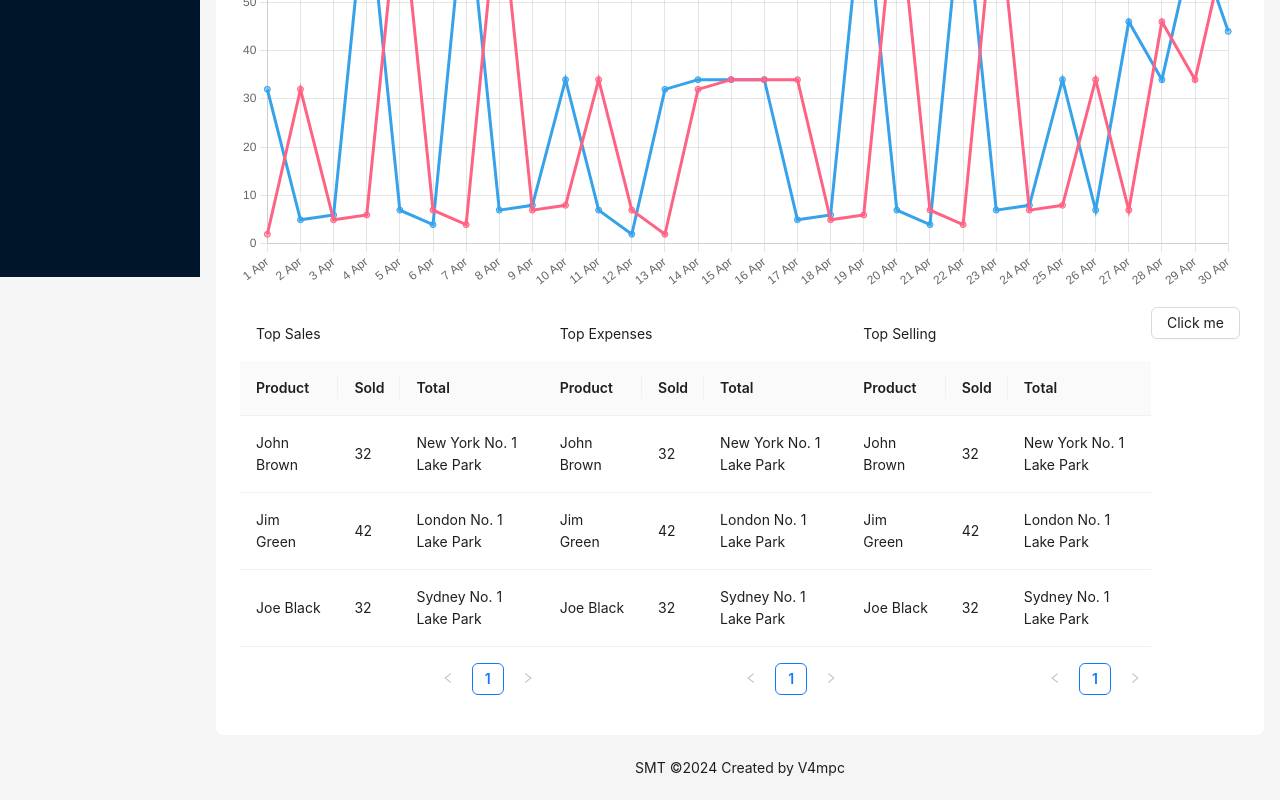
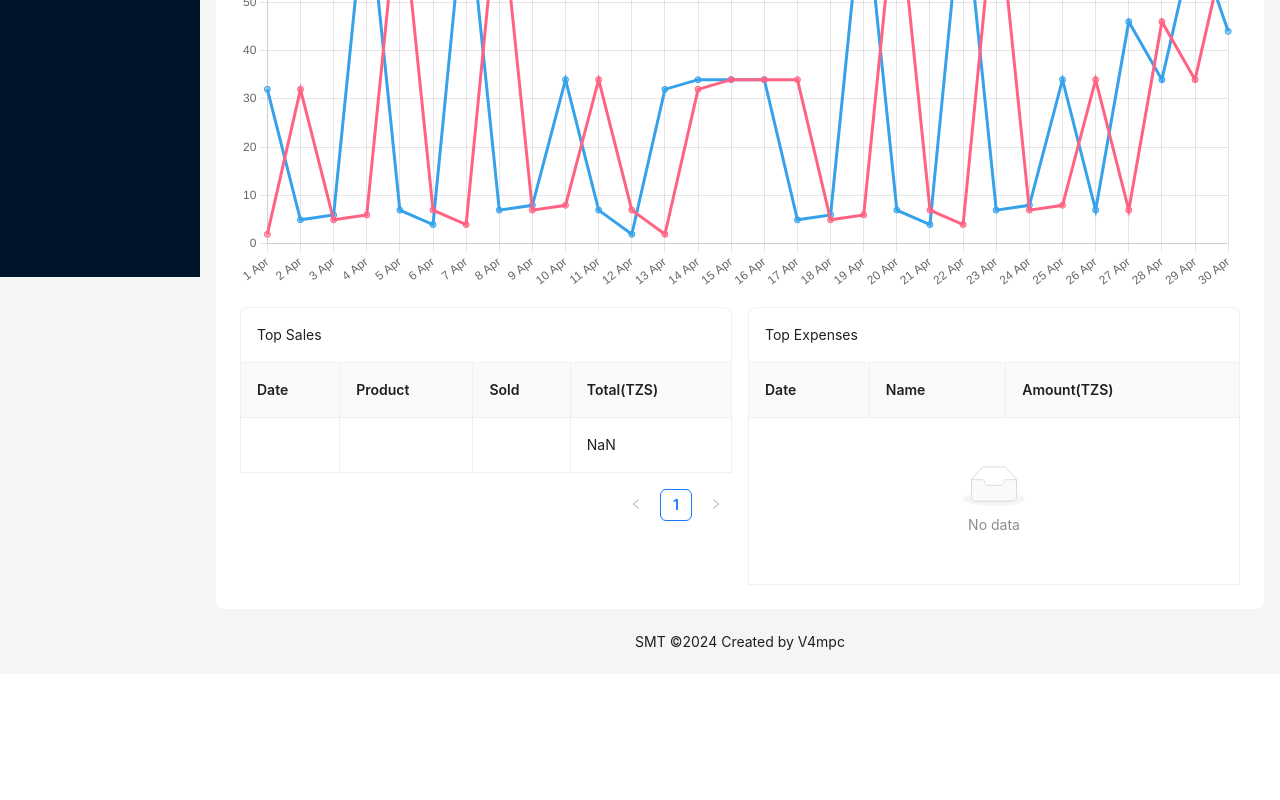
Before and after one commit to v4mpc/smt-ui, a React (Vite) app: page /dashboard in a window 1280 px wide. Shown: the part 523-1323 px from the top of the page. After the commit the page ends 1197 px from the top, so only its background shows below. Built offline with nearby package versions, Linux system fonts and the light colour scheme; data requests are answered from the project's data file.

Commit message:
dashboard fixes

```diff
--- a/src/pages/Dashboard.jsx
+++ b/src/pages/Dashboard.jsx
@@ -13,6 +13,7 @@ import { Line } from "react-chartjs-2";
 import { useDashboard } from "../hooks/useDashboard.jsx";
 import useNotification from "../hooks/useNotification.jsx";
 import Loader from "../components/Loader.jsx";
+import ThousandSeparator from "../components/ThousandSeparator.jsx";
 
 ChartJS.register(
   CategoryScale,
@@ -39,45 +40,58 @@ const options = {
 };
 
 const columns = [
+
   {
+    title: "Date",
+    dataIndex: "createdAt",
+    key:"createdAt"
+  },
+    {
     title: "Product",
-    dataIndex: "product",
+    dataIndex: "productName",
+    key:"productName"
   },
   {
     title: "Sold",
-    dataIndex: "sold",
+    dataIndex: "quantity",
+    key:"quantity"
   },
   {
-    title: "Total",
+    title: "Total(TZS)",
     dataIndex: "total",
+    key:"total",
+    render:(_,record)=>(<ThousandSeparator value={record.quantity*record.salePrice}/>)
   },
 ];
-const tableData = [
+
+
+
+const expensesColumn = [
+
   {
-    key: "1",
-    product: "John Brown",
-    sold: 32,
-    total: "New York No. 1 Lake Park",
+    title: "Date",
+    dataIndex: "createdAt",
+    key:"createdAt"
   },
   {
-    key: "2",
-    product: "Jim Green",
-    sold: 42,
-    total: "London No. 1 Lake Park",
+    title: "Name",
+    dataIndex: "name",
+    key:"name"
   },
   {
-    key: "3",
-    product: "Joe Black",
-    sold: 32,
-    total: "Sydney No. 1 Lake Park",
+    title: "Amount(TZS)",
+    dataIndex: "amount",
+    key:"amount",
+    render:(_,record)=>(<ThousandSeparator value={record.amount}/>)
+
   },
 ];
+
 
 export default function Dashboard() {
   const [dashboardData, isLoading, chartData, selectedMonth, setSelectedMonth] =
     useDashboard();
   const [openNotificationWithIcon, contextHolder] = useNotification();
-  // if (isLoading) return <Loader/>;
   return (
     <Flex gap="middle" vertical>
       <Flex justify="space-between">
@@ -97,7 +111,7 @@ export default function Dashboard() {
         <Loader />
       ) : (
         <>
-          <Flex vertical>
+          <Flex vertical gap="large">
             <Flex justify="space-between">
               <Statistic
                 title="Total Sales"
@@ -125,28 +139,24 @@ export default function Dashboard() {
           <Flex vertical>
             <Line options={options} data={chartData} />
           </Flex>
-          <Flex vertical={false} justify="space-between">
+          <Flex vertical={false} gap="middle">
             <Table
               title={() => "Top Sales"}
               columns={columns}
-              dataSource={tableData}
+              bordered={true}
+              dataSource={dashboardData?.topSales}
+              style={{width:"50%"}}
             />
             <Table
               title={() => "Top Expenses"}
-              columns={columns}
-              dataSource={tableData}
+              columns={expensesColumn}
+              bordered={true}
+              style={{
+                width:"50%",
+
+            }}
+              dataSource={dashboardData?.topExpenses}
             />
-            <Table
-              title={() => "Top Selling"}
-              columns={columns}
-              dataSource={tableData}
-            />
-
-            <Button
-              onClick={() => openNotificationWithIcon("info", "dg", "sfsdf")}
-            >
-              Click me
-            </Button>
           </Flex>
         </>
       )}
```
